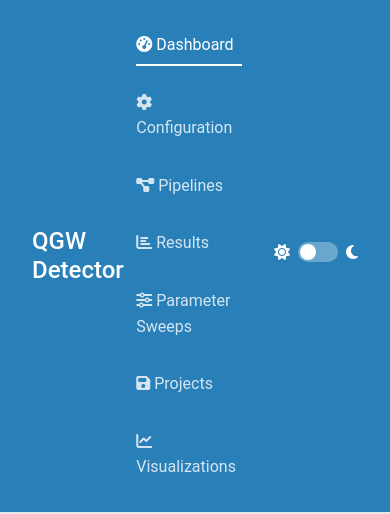
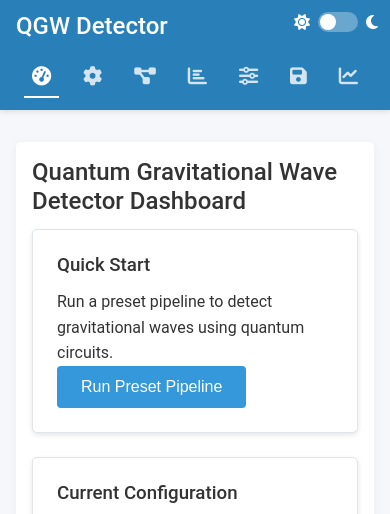
Before and after one commit to Dave-creekside/quantum_gw, a plain HTML site: page frontend/index.html in a window 390 px wide. Shown: the top 514 px of the page. Drawn offline with Linux system fonts and the light colour scheme; no server answers.

Commit message:
tablet and mobile style corrections

```diff
--- a/frontend/css/styles.css
+++ b/frontend/css/styles.css
@@ -750,20 +750,109 @@ p.error {
 
 
 /* Responsive Adjustments */
+
+/* Tablet and smaller (General adjustments) */
 @media (max-width: 768px) {
+    header {
+        flex-direction: column;
+        align-items: flex-start;
+    }
+    .main-nav {
+        margin-top: 1rem;
+        width: 100%;
+    }
     .main-nav ul {
-        flex-direction: column;
+        /* Keep horizontal on tablet for now, might wrap */
+        flex-wrap: wrap;
+        justify-content: flex-start;
     }
-
     .main-nav li {
-        margin: 0.5rem 0;
+        margin: 0.25rem 0.5rem; /* Adjust spacing */
+        margin-left: 0; /* Reset left margin */
+    }
+    .theme-toggle {
+        position: absolute; /* Position toggle top right */
+        top: 1rem;
+        right: 1rem;
+        margin-left: 0;
+    }
+    #header-spinner {
+         position: absolute;
+         top: 1rem;
+         right: 6rem; /* Adjust position relative to toggle */
+         margin-left: 0;
     }
 
     .dashboard-grid {
-        grid-template-columns: 1fr;
+        grid-template-columns: 1fr; /* Stack cards */
     }
 
     .form-actions {
-        flex-direction: column;
+        flex-direction: column; /* Stack buttons */
+        gap: 0.5rem;
+    }
+
+    /* Adjust chart label width on smaller screens */
+    .chart-label {
+        width: 100px; /* Reduce fixed width */
+        text-align: left;
+        white-space: normal; /* Allow wrapping */
+    }
+    .chart-bar-container {
+        flex-direction: column; /* Stack label and bar */
+        align-items: flex-start;
+        gap: 0.25rem;
     }
 }
+
+/* Phone specific adjustments */
+@media (max-width: 576px) {
+     header {
+         padding: 0.75rem 1rem; /* Reduce header padding */
+     }
+    .main-nav ul {
+        justify-content: space-around; /* Space out icons */
+        width: 100%;
+    }
+     .main-nav li {
+         margin: 0; /* Remove extra margins */
+     }
+    .main-nav a span {
+        display: none; /* Hide text label */
+    }
+    .main-nav a i {
+        font-size: 1.2rem; /* Make icons slightly larger */
+        margin: 0 0.5rem; /* Add some horizontal spacing */
+    }
+     .theme-toggle {
+         top: 0.75rem;
+         right: 0.75rem;
+     }
+     #header-spinner {
+         top: 0.75rem;
+         right: 5rem; /* Adjust position */
+     }
+
+    .panel {
+        padding: 1rem; /* Reduce panel padding */
+    }
+    h2 {
+        font-size: 1.5rem; /* Reduce heading size */
+    }
+    .card {
+         padding: 1rem;
+    }
+    .button, button { /* Reduce button padding */
+         padding: 0.6rem 1rem;
+         font-size: 0.9rem;
+    }
+    .project-actions button { /* Even smaller buttons in list */
+         padding: 0.4rem 0.6rem;
+         font-size: 0.8rem;
+    }
+}
+
+/* Prevent horizontal scroll */
+body {
+    overflow-x: hidden;
+}
--- a/frontend/index.html
+++ b/frontend/index.html
@@ -15,13 +15,13 @@
         </div>
         <nav class="main-nav">
             <ul>
-                <li><a href="#" id="nav-dashboard" class="active"><i class="fas fa-tachometer-alt"></i> Dashboard</a></li>
-                <li><a href="#" id="nav-config"><i class="fas fa-cog"></i> Configuration</a></li>
-                <li><a href="#" id="nav-pipelines"><i class="fas fa-project-diagram"></i> Pipelines</a></li>
-                <li><a href="#" id="nav-results"><i class="fas fa-chart-bar"></i> Results</a></li>
-                <li><a href="#" id="nav-sweeps"><i class="fas fa-sliders-h"></i> Parameter Sweeps</a></li>
-                <li><a href="#" id="nav-projects"><i class="fas fa-save"></i> Projects</a></li>
-                <li><a href="#" id="nav-visualizations"><i class="fas fa-chart-line"></i> Visualizations</a></li>
+                <li><a href="#" id="nav-dashboard" class="active"><i class="fas fa-tachometer-alt"></i> <span>Dashboard</span></a></li>
+                <li><a href="#" id="nav-config"><i class="fas fa-cog"></i> <span>Configuration</span></a></li>
+                <li><a href="#" id="nav-pipelines"><i class="fas fa-project-diagram"></i> <span>Pipelines</span></a></li>
+                <li><a href="#" id="nav-results"><i class="fas fa-chart-bar"></i> <span>Results</span></a></li>
+                <li><a href="#" id="nav-sweeps"><i class="fas fa-sliders-h"></i> <span>Parameter Sweeps</span></a></li>
+                <li><a href="#" id="nav-projects"><i class="fas fa-save"></i> <span>Projects</span></a></li>
+                <li><a href="#" id="nav-visualizations"><i class="fas fa-chart-line"></i> <span>Visualizations</span></a></li>
             </ul>
         </nav>
         <div class="theme-toggle">
```
